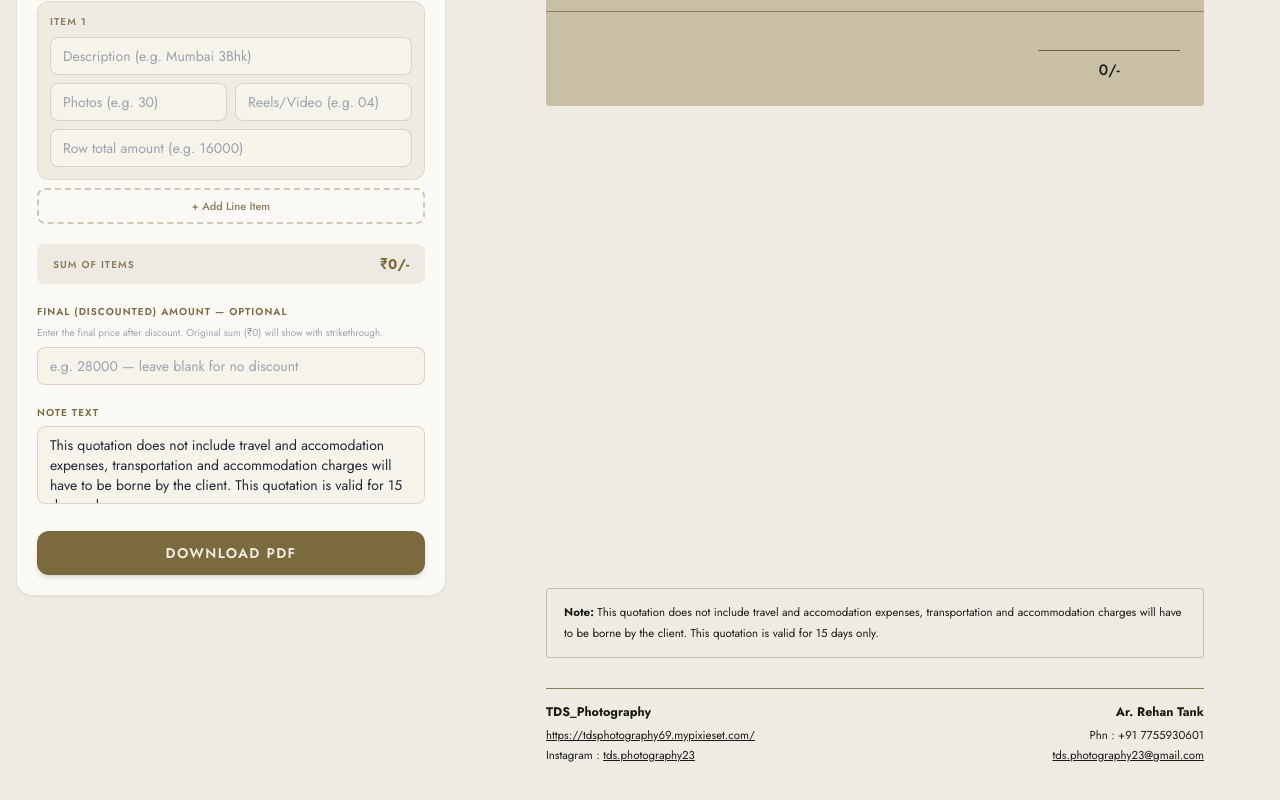
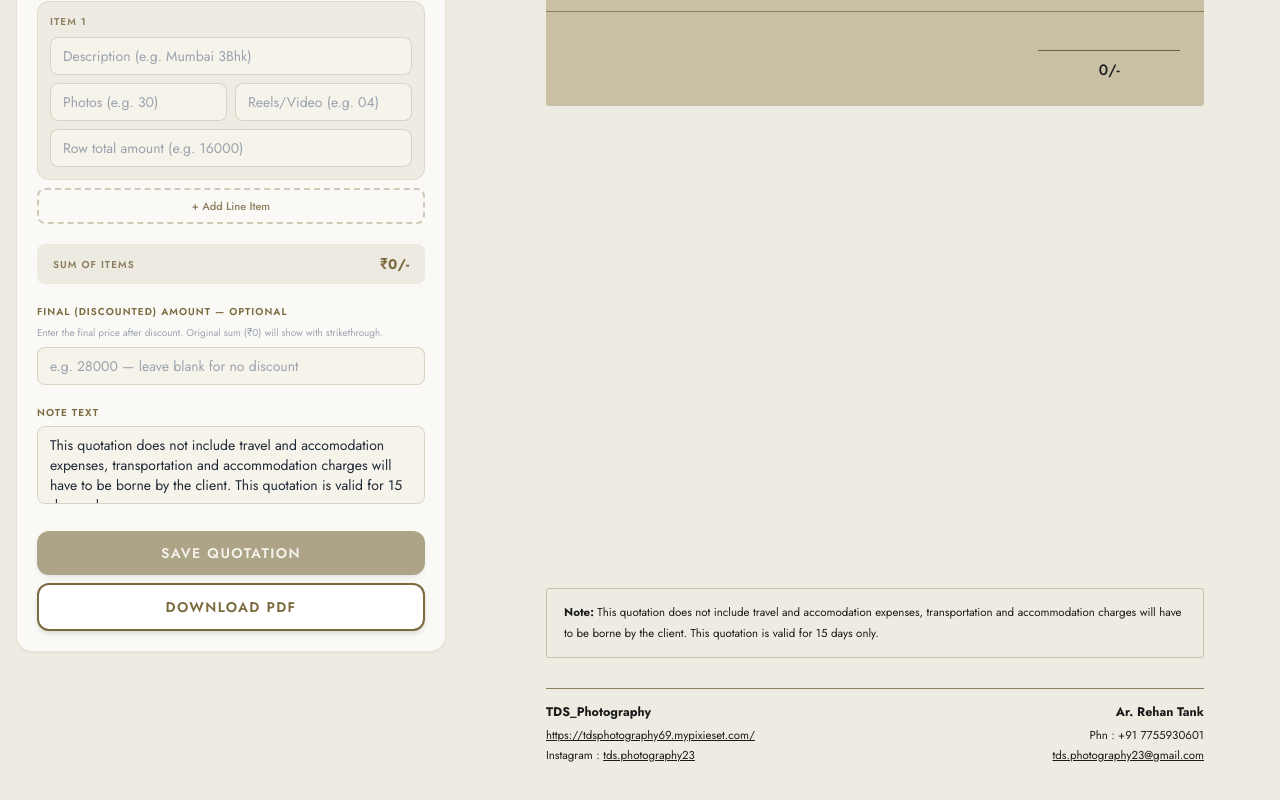
Before and after one commit to Ayush-wattakhare/tds-photography, a Next.js app in the folder application/: page / in a window 1280 px wide. Shown: the part 435-1235 px from the top of the page. Built offline with nearby package versions, Linux system fonts and the light colour scheme.

Commit message:
Add save quotation functionality to form panel

```diff
--- a/application/app/components/form/FormPanel.tsx
+++ b/application/app/components/form/FormPanel.tsx
@@ -1,5 +1,6 @@
 'use client'
 
+import { useState } from 'react'
 import Image from 'next/image'
 import type { QuotationData, LineItem } from '../../types/quotation'
 import { calcTotal, formatMoney, newItem } from '../../lib/quotation-utils'
@@ -18,8 +19,59 @@ const INPUT =
 const LABEL = 'block text-[10px] font-semibold text-[#7A6A3E] uppercase tracking-widest mb-1.5'
 
 export default function FormPanel({ data, onChange, onDownload, downloading }: Props) {
+  const [saving, setSaving] = useState(false)
+  const [saveSuccess, setSaveSuccess] = useState(false)
+
   const set = <K extends keyof QuotationData>(key: K, value: QuotationData[K]) => {
     onChange({ ...data, [key]: value })
+  }
+
+  const handleSave = async () => {
+    setSaving(true)
+    setSaveSuccess(false)
+
+    try {
+      const rawTotal = calcTotal(data.items)
+      const discountAmt = parseFloat(data.discountAmount.replace(/,/g, ''))
+      const finalTotal = !isNaN(discountAmt) && discountAmt > 0 ? discountAmt : rawTotal
+      const discountAmount = !isNaN(discountAmt) && discountAmt > 0 ? rawTotal - discountAmt : 0
+      const discountPercentage = discountAmount > 0 ? (discountAmount / rawTotal) * 100 : 0
+
+      const payload = {
+        quotationFor: data.quotationFor,
+        serviceType: data.serviceType,
+        quotationDate: data.date,
+        items: data.items.map((item) => ({
+          description: item.description,
+          photoCount: parseInt(item.photos) || 0,
+          reelVideoCount: parseInt(item.reels) || 0,
+          price: parseFloat(item.total.replace(/,/g, '')) || 0,
+        })),
+        subtotal: rawTotal,
+        discountAmount: discountAmount,
+        discountPercentage: discountPercentage,
+        total: finalTotal,
+      }
+
+      const response = await fetch('/api/quotations', {
+        method: 'POST',
+        headers: { 'Content-Type': 'application/json' },
+        body: JSON.stringify(payload),
+      })
+
+      if (!response.ok) {
+        const error = await response.json()
+        throw new Error(error.error || 'Failed to save quotation')
+      }
+
+      setSaveSuccess(true)
+      setTimeout(() => setSaveSuccess(false), 3000)
+    } catch (error) {
+      console.error('Error saving quotation:', error)
+      alert(error instanceof Error ? error.message : 'Failed to save quotation')
+    } finally {
+      setSaving(false)
+    }
   }
 
   const updateItem = (id: string, field: keyof LineItem, value: string) => {
@@ -150,15 +202,25 @@ export default function FormPanel({ data, onChange, onDownload, downloading }: P
         />
       </div>
 
-      {/* Download */}
+      {/* Save & Download Buttons */}
+      <div className="flex flex-col gap-2">
+        <button
+          type="button"
+          onClick={handleSave}
+          disabled={saving || !data.quotationFor || data.items.length === 0}
+          className="w-full py-3 rounded-xl bg-[#7A6A3E] text-[#EEECE2] font-semibold text-sm tracking-widest uppercase hover:bg-[#8C7E5E] transition disabled:opacity-60 disabled:cursor-not-allowed shadow-md"
+        >
+          {saving ? 'Saving...' : saveSuccess ? '✓ Saved!' : 'Save Quotation'}
+        </button>
         <button
           type="button"
           onClick={onDownload}
           disabled={downloading}
-        className="w-full py-3 rounded-xl bg-[#7A6A3E] text-[#EEECE2] font-semibold text-sm tracking-widest uppercase hover:bg-[#8C7E5E] transition disabled:opacity-60 disabled:cursor-not-allowed shadow-md"
+          className="w-full py-3 rounded-xl bg-white border-2 border-[#7A6A3E] text-[#7A6A3E] font-semibold text-sm tracking-widest uppercase hover:bg-[#7A6A3E] hover:text-white transition disabled:opacity-60 disabled:cursor-not-allowed shadow-md"
         >
           {downloading ? 'Generating PDF...' : 'Download PDF'}
         </button>
       </div>
+    </div>
   )
 }
```
Lines whose indentation alone changed are shown as unchanged.
